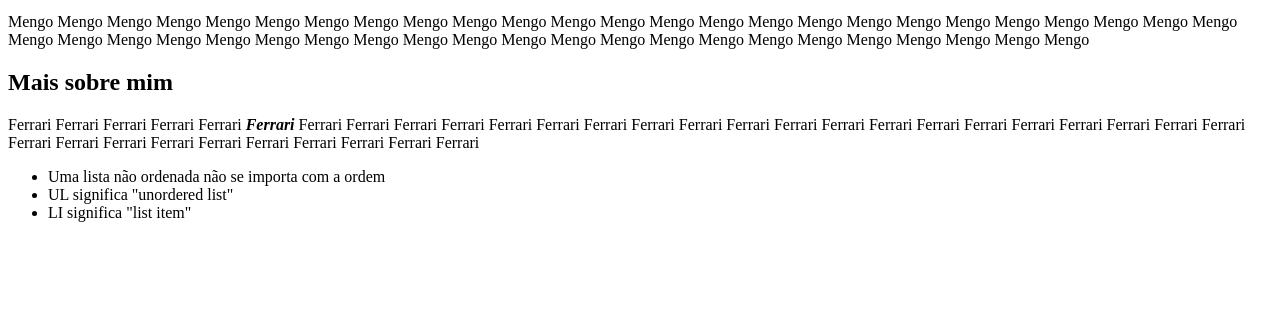
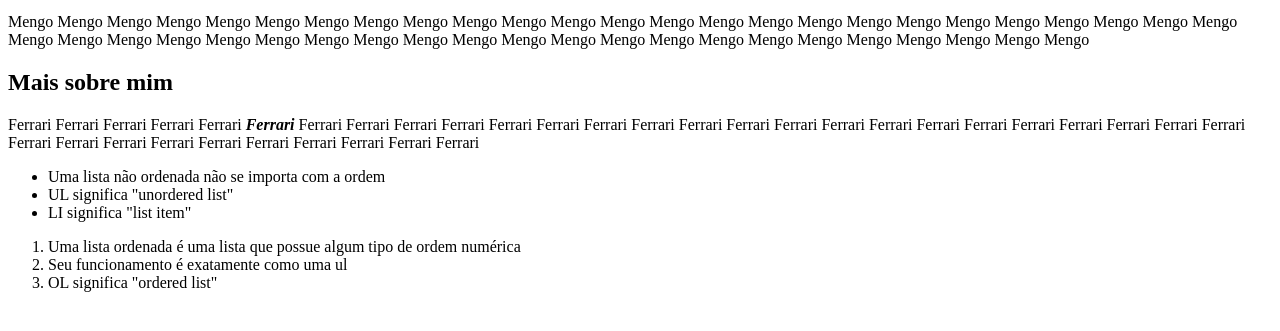
Before and after one commit to gustavoGGV/gustavovieira, a plain HTML site: page index.html in a window 1280 px wide. Shown: the part 87-418 px from the top of the page. Drawn offline with Linux system fonts and the light colour scheme.

Commit message:
Update index.html

```diff
--- a/index.html
+++ b/index.html
@@ -17,6 +17,12 @@
             <li>UL significa "unordered list"</li>
             <li>LI significa "list item"</li>
         </ul>
+
+        <ol>
+            <li>Uma lista ordenada é uma lista que possue algum tipo de ordem numérica</li>
+            <li>Seu funcionamento é exatamente como uma ul</li>
+            <li>OL significa "ordered list"</li>
+        </ol>
     </body>
 
 </html>
```
